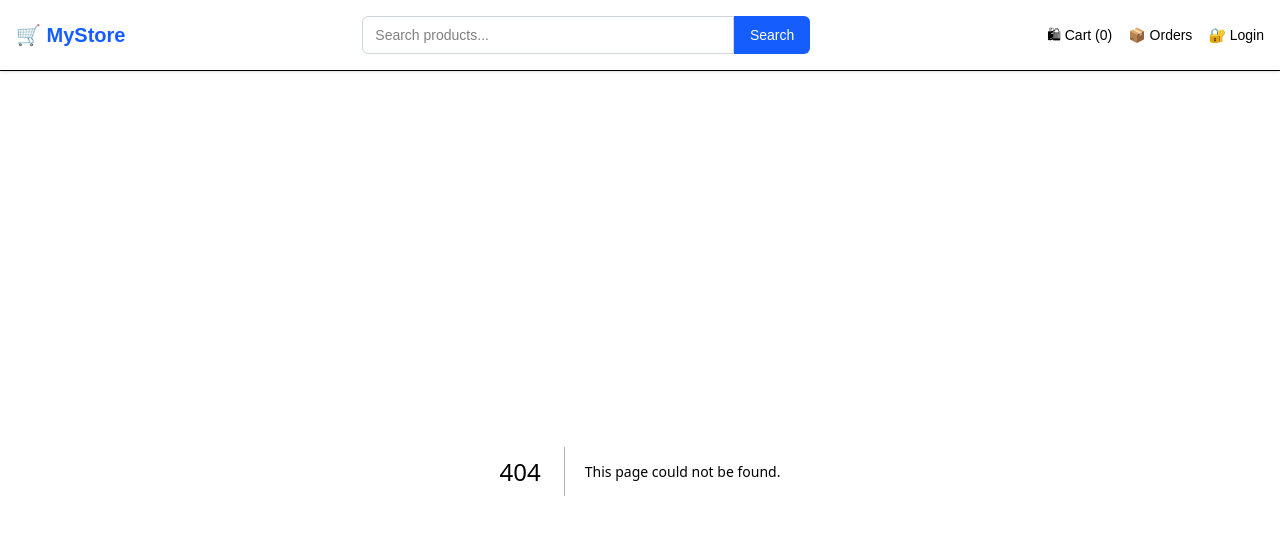
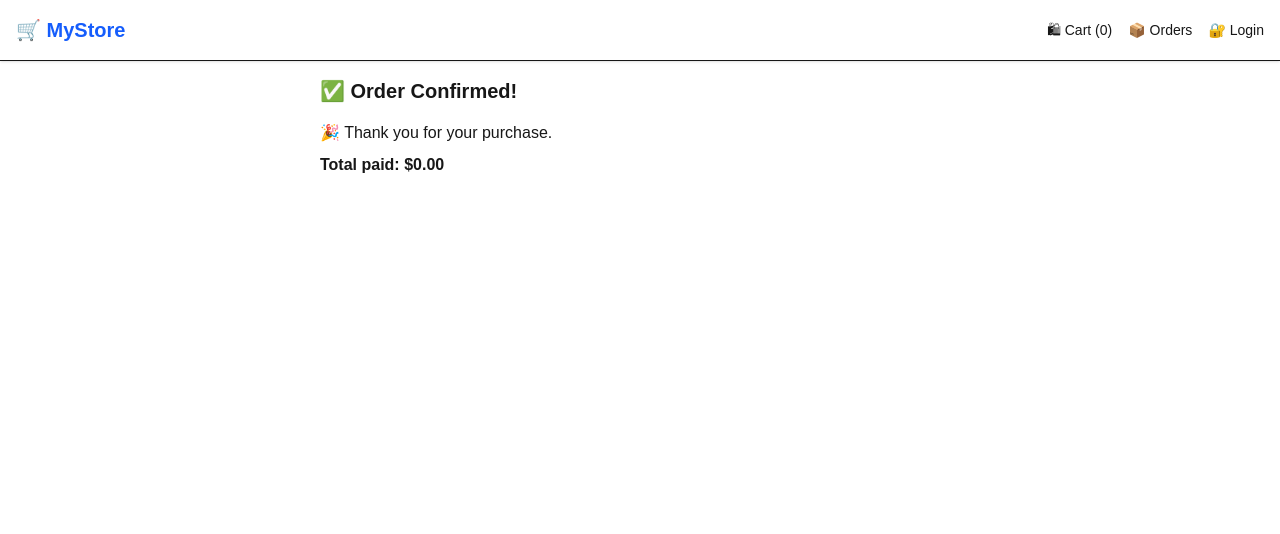
Before and after one commit to Reja1205/ecommerce-nextjs-amazon-clone, a Next.js app: page /checkout in a window 1280 px wide. Before the commit this address had no page. Shown: the top 534 px of the page. Built offline with nearby package versions, Linux system fonts and the light colour scheme.

Commit message:
✅ Checkout and order confirmation flow complete — cart persistence, total price calculation, and clearCart after order now working

```diff
--- a/next.config.ts
+++ b/next.config.ts
@@ -1,8 +1,9 @@
+// ✅ next.config.ts
 import type { NextConfig } from "next";
 
 const nextConfig: NextConfig = {
   images: {
-    domains: ["via.placeholder.com"],
+    domains: ["via.placeholder.com"], // or your actual image CDN/domain
   },
   reactStrictMode: true,
 };
--- a/src/app/cart/page.tsx
+++ b/src/app/cart/page.tsx
@@ -1,83 +1,66 @@
+// ✅ src/app/cart/page.tsx
 "use client";
-
 import { useCart } from "@/context/CartContext";
 import Image from "next/image";
 import Link from "next/link";
 
 export default function CartPage() {
-  const { cartItems, removeFromCart, updateQuantity } = useCart();
+  const { cartItems, updateQuantity, removeFromCart } = useCart();
 
-  const subtotal = cartItems.reduce((total, item) => {
-    return total + item.price * item.quantity;
-  }, 0);
+  const total = cartItems.reduce(
+    (sum, item) => sum + item.price * item.quantity,
+    0
+  );
 
   return (
-    <div className="max-w-4xl mx-auto px-4 py-8">
-      <h1 className="text-2xl font-bold mb-6">🛍 Your Cart</h1>
-
+    <div className="p-4">
+      <h1 className="text-2xl font-bold mb-4">Your Cart</h1>
       {cartItems.length === 0 ? (
-        <p>
-          Your cart is empty.{" "}
-          <Link href="/" className="text-blue-600 underline">
-            Shop now
-          </Link>
-        </p>
+        <p>Your cart is empty.</p>
       ) : (
-        <>
-          <ul className="space-y-6">
+        <div className="space-y-4">
           {cartItems.map((item) => (
-              <li
+            <div
               key={item.id}
-                className="flex items-center gap-4 border-b pb-4"
+              className="flex items-center border p-2 rounded shadow"
             >
               <Image
                 src={item.image}
                 alt={item.name}
-                  width={100}
-                  height={100}
-                  className="rounded"
+                width={80}
+                height={80}
+                className="rounded mr-4"
               />
               <div className="flex-1">
                 <h2 className="font-semibold">{item.name}</h2>
-                  <p className="text-sm text-gray-600">
-                    ${item.price.toFixed(2)}
-                  </p>
-                  <div className="flex items-center gap-2 mt-2">
-                    <button
-                      onClick={() => updateQuantity(item.id, item.quantity - 1)}
-                      disabled={item.quantity === 1}
-                      className="px-2 bg-gray-200 rounded disabled:opacity-50"
-                    >
-                      −
-                    </button>
-                    <span>{item.quantity}</span>
-                    <button
-                      onClick={() => updateQuantity(item.id, item.quantity + 1)}
-                      className="px-2 bg-gray-200 rounded"
-                    >
-                      +
-                    </button>
+                <p>${item.price}</p>
+                <input
+                  type="number"
+                  value={item.quantity}
+                  min={1}
+                  onChange={(e) =>
+                    updateQuantity(item.id, Number(e.target.value))
+                  }
+                  className="border p-1 w-16 mt-1"
+                />
+              </div>
               <button
                 onClick={() => removeFromCart(item.id)}
-                      className="ml-4 text-red-500 text-sm"
+                className="text-red-600 hover:underline ml-4"
               >
                 Remove
               </button>
             </div>
+          ))}
+
+          <p className="text-xl font-bold">Total: ${total.toFixed(2)}</p>
+          <Link
+            href="/checkout"
+            className="inline-block bg-green-600 text-white px-6 py-2 rounded"
+          >
+            Proceed to Checkout
+          </Link>
         </div>
-              </li>
-            ))}
-          </ul>
-
-          <div className="mt-8 text-right">
-            <p className="text-xl font-semibold">
-              Subtotal: ${subtotal.toFixed(2)}
-            </p>
-            <button className="mt-4 px-6 py-2 bg-blue-600 text-white rounded hover:bg-blue-700 transition">
-              Proceed to Checkout
-            </button>
-          </div>
-        </>
       )}
     </div>
   );
--- /dev/null
+++ b/src/app/checkout/page.tsx
@@ -0,0 +1,31 @@
+"use client";
+
+import { useEffect, useState } from "react";
+import { useCart } from "@/context/CartContext";
+
+export default function CheckoutPage() {
+  const { cartItems, clearCart, isHydrated } = useCart();
+  const [total, setTotal] = useState(0);
+
+  useEffect(() => {
+    if (isHydrated && cartItems.length > 0) {
+      // ✅ First calculate total, then clear cart
+      const calculatedTotal = cartItems.reduce(
+        (sum, item) => sum + item.price * item.quantity,
+        0
+      );
+      setTotal(calculatedTotal);
+      clearCart();
+    }
+  }, [isHydrated, cartItems, clearCart]);
+
+  if (!isHydrated) return <p>Loading...</p>;
+
+  return (
+    <main className="max-w-2xl mx-auto p-4">
+      <h1 className="text-xl font-bold mb-4">✅ Order Confirmed!</h1>
+      <p className="mb-2">🎉 Thank you for your purchase.</p>
+      <p className="font-semibold">Total paid: ${total.toFixed(2)}</p>
+    </main>
+  );
+}
--- a/src/components/Header.tsx
+++ b/src/components/Header.tsx
@@ -1,18 +1,14 @@
-// src/components/Header.tsx
 "use client";
 
 import Link from "next/link";
-import { useState } from "react";
-import { useCart } from "@/context/CartContext";
+import { useContext } from "react";
+import { CartContext } from "@/context/CartContext";
 
 export default function Header() {
-  const [query, setQuery] = useState("");
-  const { cartItems } = useCart();
+  const cart = useContext(CartContext);
 
-  const cartCount = cartItems.reduce(
-    (total: number, item) => total + item.quantity,
-    0
-  );
+  const totalItems =
+    cart?.cartItems.reduce((total, item) => total + item.quantity, 0) ?? 0;
 
   return (
     <header className="bg-white border-b shadow-sm sticky top-0 z-50">
@@ -20,30 +16,9 @@ export default function Header() {
         <Link href="/" className="text-xl font-bold text-blue-600">
           🛒 MyStore
         </Link>
-        <form
-          onSubmit={(e) => {
-            e.preventDefault();
-            console.log("Search:", query);
-          }}
-          className="flex-1 mx-4 max-w-md hidden sm:flex"
-        >
-          <input
-            type="text"
-            placeholder="Search products..."
-            className="w-full border border-gray-300 rounded-l-md px-3 py-2 text-sm focus:outline-none"
-            value={query}
-            onChange={(e) => setQuery(e.target.value)}
-          />
-          <button
-            type="submit"
-            className="bg-blue-600 text-white px-4 rounded-r-md text-sm"
-          >
-            Search
-          </button>
-        </form>
         <nav className="flex gap-4 text-sm items-center">
           <Link href="/cart" className="hover:underline">
-            🛍 Cart ({cartCount})
+            🛍 Cart ({totalItems})
           </Link>
           <Link href="/orders" className="hover:underline hidden sm:inline">
             📦 Orders
--- a/src/context/CartContext.tsx
+++ b/src/context/CartContext.tsx
@@ -10,6 +10,8 @@ export type CartContextType = {
   addToCart: (product: Product) => void;
   removeFromCart: (id: string) => void;
   updateQuantity: (id: string, quantity: number) => void;
+  clearCart: () => void;
+  isHydrated: boolean; // ✅ new
 };
 
 export const CartContext = createContext<CartContextType | null>(null);
@@ -22,17 +24,19 @@ export function useCart() {
 
 export function CartProvider({ children }: { children: React.ReactNode }) {
   const [cartItems, setCartItems] = useState<CartItem[]>([]);
+  const [isHydrated, setIsHydrated] = useState(false); // ✅ new
 
-  // Load from localStorage
   useEffect(() => {
     const stored = localStorage.getItem("cart");
     if (stored) setCartItems(JSON.parse(stored));
+    setIsHydrated(true); // ✅ after localStorage is loaded
   }, []);
 
-  // Save to localStorage
   useEffect(() => {
-    localStorage.setItem("cart", JSON.stringify(cartItems));
-  }, [cartItems]);
+    if (isHydrated) {
+      localStorage.setItem("cart", JSON.stringify(cartItems));
+    }
+  }, [cartItems, isHydrated]);
 
   const addToCart = (product: Product) => {
     setCartItems((prev) => {
@@ -60,9 +64,21 @@ export function CartProvider({ children }: { children: React.ReactNode }) {
     );
   };
 
+  const clearCart = () => {
+    setCartItems([]);
+    localStorage.removeItem("cart");
+  };
+
   return (
     <CartContext.Provider
-      value={{ cartItems, addToCart, removeFromCart, updateQuantity }}
+      value={{
+        cartItems,
+        addToCart,
+        removeFromCart,
+        updateQuantity,
+        clearCart,
+        isHydrated, // ✅ pass it
+      }}
     >
       {children}
     </CartContext.Provider>
--- a/src/types/product.d.ts
+++ b/src/types/product.d.ts
@@ -1,5 +1,4 @@
-// src/types/product.d.ts
-
+// ✅ src/types/product.d.ts
 export type Product = {
   id: string;
   name: string;
```
Lines whose indentation alone changed are shown as unchanged.
